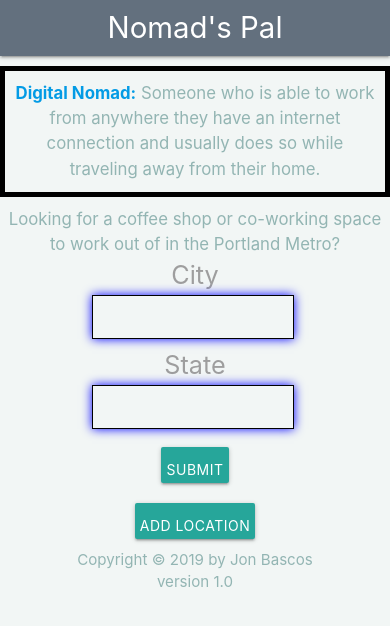
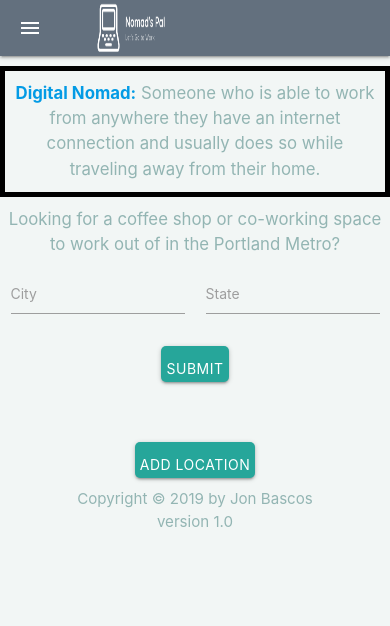
Before and after one commit to jonbascos/nomads_pal, a Django app: page / in a window 390 px wide. Shown: the top 626 px of the page. Run offline with Django 3.2, Linux system fonts and the light colour scheme; parts of the project's set-up code (start-up, migrations or seed data) failed here and were passed over.

Commit message:
fixed some styling with the forms and made mobile menus

```diff
--- a/Nomads_Pal_app/static/css/styles.css
+++ b/Nomads_Pal_app/static/css/styles.css
@@ -18,8 +18,14 @@ h4 {
     text-decoration-color: teal;
 }
 
+#logo {
+    /* width: ; */
+    height: 56px;
+}
+
 .nav-wrapper {
     background-color: #63707e;
+    height: 70px;
 }
 
 nav ul a:hover,
@@ -52,7 +58,7 @@ nav ul a:hover,
     margin: auto;
 }
 
-#userCity,
+/* #userCity,
 #userState {
     width: 200px;
     border: 1px solid black;
@@ -60,12 +66,13 @@ nav ul a:hover,
     box-shadow: 0 0 10px blue;
     margin-right: 5px;
     color: black;
-}
+} */
 
 .btn {
     padding: 5px;
     outline: none;
     margin: 10px;
+    border-radius: 5px;
 }
 
 .btn:hover {
@@ -95,6 +102,7 @@ nav ul a:hover,
     height: 100%;
     margin-left: 10px;
     font-size: 1em;
+    border-radius: 20px;
 }
 
 .location-card img {
@@ -102,23 +110,6 @@ nav ul a:hover,
     height: 200px;
 }
 
-#addNewForm {
-    display: flex;
-    flex-direction: column;
-    align-items: center;
-    justify-content: center;
-    border: 1px solid black;
-    max-width: 800px;
-    margin: auto;
-    padding: 10px;
-}
-
-#addNewForm input {
-    width: 500px;
-    border: 1px solid #ccc;
-    padding: 10px;
-}
-
 footer {
     text-align: center;
     font-size: .9em;
--- a/Nomads_Pal_app/static/js/vuescripts.js
+++ b/Nomads_Pal_app/static/js/vuescripts.js
@@ -43,6 +43,12 @@
 // })
 
 
+document.addEventListener('DOMContentLoaded', function() {
+    var elems = document.querySelectorAll('.sidenav');
+    var instances = M.Sidenav.init(elems, options);
+  });
+
+
 
 Vue.component('results', {
     props: ['location'],
@@ -58,8 +64,7 @@ Vue.component('results', {
                             <li>Phone Number: {{ location.phoneNumber }}</li>
                             <li><a :href=location.websiteUrl>{{ location.websiteUrl }}</a></li>
                             <li>Store Hours: {{ location.storeHours }}</li>
-                            <li>Download Speed: {{ location.downloadSpeed }} Mbps</li>
-                            <li>Upload Speed: {{ location.uploadSpeed }} Mbps</li>
+                            <li>Average: 100Mbps download / 100Mbps upload</li>
                         </div>
                 </div>
             </ul>
@@ -70,7 +75,10 @@ Vue.component('results', {
         return {
             detailstoggle: false,
         }
-    }
+    },
+    computed: {
+
+    },
 })
 
 
@@ -169,3 +177,5 @@ new Vue({
         },
     },
 });
+
+M.AutoInit();
--- a/Nomads_Pal_app/templates/base.html
+++ b/Nomads_Pal_app/templates/base.html
@@ -9,6 +9,8 @@
   <meta http-equiv="X-UA-Compatible" content="ie=edge">
   <!-- Compiled and minified CSS -->
   <link rel="stylesheet" href="https://cdnjs.cloudflare.com/ajax/libs/materialize/1.0.0/css/materialize.min.css">
+   <!--Import Google Icon Font-->
+  <link href="https://fonts.googleapis.com/icon?family=Material+Icons" rel="stylesheet">
   <link rel="stylesheet" href="{% static 'css/styles.css' %}">
 
 
@@ -20,15 +22,21 @@
     <header>
       <nav>
         <div class="nav-wrapper">
-          <a href="{% url 'home' %}" class="brand-logo">Nomad's Pal</a>
-          <ul id="nav-mobile" class="right  hide-on-med-and-down">
+          <a href="{% url 'home' %}" class="brand-logo"><img src="./media/images/assets/Nomads_Pal_Logo2.png" id="logo" class=' responsive-img'></a>
+          <a href="#" data-target="mobile-demo" class="sidenav-trigger"><i class="material-icons">menu</i></a>
+          <ul class="right hide-on-med-and-down">
             <li><a href="{% url 'home' %}">Home</a></li>
             <li><a href="#">How to Become a Digital Nomad</a></li>
-            <li><a href="#">Places to Go</a></li>
-            <li><a href="#">Travel Insurance</a></li>
+            <li><a href="https://www.worldnomads.com/travel-insurance/">Travel Insurance</a></li>
           </ul>
         </div>
       </nav>
+
+      <ul class="sidenav" id="mobile-demo">
+        <li><a href="{% url 'home' %}">Home</a></li>
+        <li><a href="#">How to Become a Digital Nomad</a></li>
+        <li><a href="https://www.worldnomads.com/travel-insurance/">Travel Insurance</a></li>
+      </ul>
     </header>
 
     {% block content %}
--- a/Nomads_Pal_app/templates/index.html
+++ b/Nomads_Pal_app/templates/index.html
@@ -13,18 +13,28 @@
     <!-- Search -->
     <div class='search-area'>
       Looking for a coffee shop or co-working space to work out of in the Portland Metro?
-      <form method='post' action={% url 'results' %}>
+      <div class="row">
+      <form method='post' action={% url 'results' %} class="col s12">
         {% csrf_token %}
-        <label for='userCity'>City</label><br>
-        <input id='userCity' type='text' :value="city" @input="city = $event.target.value.toUpperCase()"><br>
-        <label for='userState'>State</label><br>
-        <input id='userState' type='text' :value="state" @input="state = $event.target.value.toUpperCase()"><br>
+        <div class="row">
+        <div class='input-field col s6'>
+          <label for='userCity'>City</label>
+          <input id='userCity' type='text' :value="city" @input="city = $event.target.value.toUpperCase()">
+        </div>
+        <div class='input-field col s6'>
+          <label for='userState'>State</label>
+          <input id='userState' type='text' :value="state" @input="state = $event.target.value.toUpperCase()">
+        </div>
         {% comment %} <button type='submit' class='submit-button' @click.prevent='search'>Submit</button>
         {% endcomment %}
         <button class="btn waves-effect waves-dark" type="submit" @click.prevent='getLocations'>Submit</button>
+        </div>
       </form>
+      </div>
+
       <div><button class="btn waves-effect waves-light" type="submit" @click='addNewLocation = ! addNewLocation'>Add
           Location</button></div>
+
     </div>
 
 
@@ -41,43 +51,67 @@
 
     <!-- Add New Location Form -->
     <div class='add-new-area-div' v-if="addNewLocation">
-      <form @submit.prevent='addLocation' id='addNewForm'>
+      <div class="row">
+        <form @submit.prevent='addLocation' id='addNewForm' class="col s12">
+        <div class="row">
           <h1>Add New Location</h1>
           {% csrf_token %}
-        <label class='add_input' for='businessName'>Business Name:</label>
-        <input v-model='newLocation.businessName' id='businessName' placeholder='Name of Business'>
+          <div class="input-field col s6">
+            <label class='active' for='businessName'>Business Name:</label>
+            <input v-model='newLocation.businessName' id='businessName' placeholder="Business Name">
+          </div>
 
-        <label class='add_input' for='address'>Address:</label>
+          <div class="input-field col s6">
+            <label class='active' for='address'>Address:</label>
             <input v-model='newLocation.locationAddress' id='address' placeholder='Address'>
+          </div>
 
-        <label class='add_input' for='city'>City:</label>
+          <div class="input-field col s6">
+            <label class='active' for='city'>City:</label>
             <input id='city' placeholder='City' :value="newLocation.locationCity"
             @input="newLocation.locationCity = $event.target.value.toUpperCase()">
+          </div>
 
-        <label class='add_input' for='state'>State:</label>
+          <div class="input-field col s6">
+            <label class='active' for='state'>State:</label>
             <input id='state' placeholder='State: OR' :value="newLocation.locationState"
             @input="newLocation.locationState = $event.target.value.toUpperCase()">
+          </div>
 
-        <label class='add_input' for='zipcode'>Zipcode/Postal Code:</label>
+          <div class="input-field col s6">
+            <label class='active' for='zipcode'>Zipcode/Postal Code:</label>
             <input v-model='newLocation.locationZipCode' id='zipcode' placeholder='Zipcode/Postal Code'>
+          </div>
 
-        <label class='add_input' for='phoneNumber'>Phone Number:</label>
-        <input v-model='newLocation.phoneNumber' id='phoneNumber' placeholder='Phone Number (optional)'>
+          <div class="input-field col s6">
+            <label class='active' for='phoneNumber'>Phone Number <small>Format: 123-456-7890</small>:</label>
+            <input v-model='newLocation.phoneNumber' type='tel' id='phoneNumber' placeholder='Phone Number (optional)'>
+          </div>
 
-        <label class='add_input' for='website'>Website:</label>
+          <div class="input-field col s6">
+            <label class='active' for='website'>Website:</label>
             <input v-model='newLocation.websiteUrl' id='website' placeholder='http://www.google.com (optional)'>
+          </div>
 
-        <label class='add_input' for='storeHours'>Store hours:</label>
+          <div class="input-field col s6">
+            <label class='active' for='storeHours'>Store hours:</label>
             <input v-model='newLocation.storeHours' id='storeHours' placeholder='Store Hours (optional)'>
+          </div>
 
-        <label class='add_input' for='downloadSpeed'>Download Speed (in Mbps): </label>
+          <div class="input-field col s6">
+            <label class='active' for='downloadSpeed'>Download Speed (in Mbps): </label>
             <input v-model='newLocation.downloadSpeed' id='downloadSpeed' placeholder='Download Speed'>
+          </div>
 
-        <label class='add_input' for='uploadSpeed'>Upload Speed (in Mbps): </label>
+          <div class="input-field col s6">
+            <label class='active' for='uploadSpeed'>Upload Speed (in Mbps): </label>
             <input v-model='newLocation.uploadSpeed' id='uploadSpeed' placeholder='Upload Speed'>
+          </div>
 
           <button class="btn waves-effect waves-light" type="submit" @click.prevent='addLocation'>Submit</button>
+          </div>
         </form>
+      </div>
 
       {% comment %} <addnewlocation></addnewlocation> {% endcomment %}
     </div> <!-- End Add New Area Div -->
```
Also changed, not shown: media/images/assets/Nomads_Pal_Logo.png (added), media/images/assets/Nomads_Pal_Logo2.png (added). Lines whose indentation alone changed are shown as unchanged.
